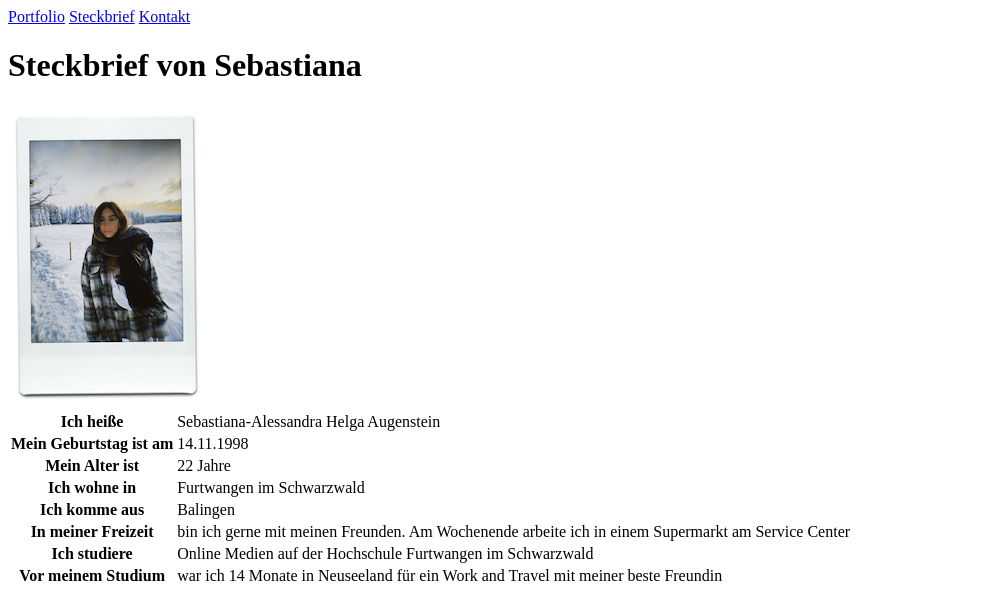
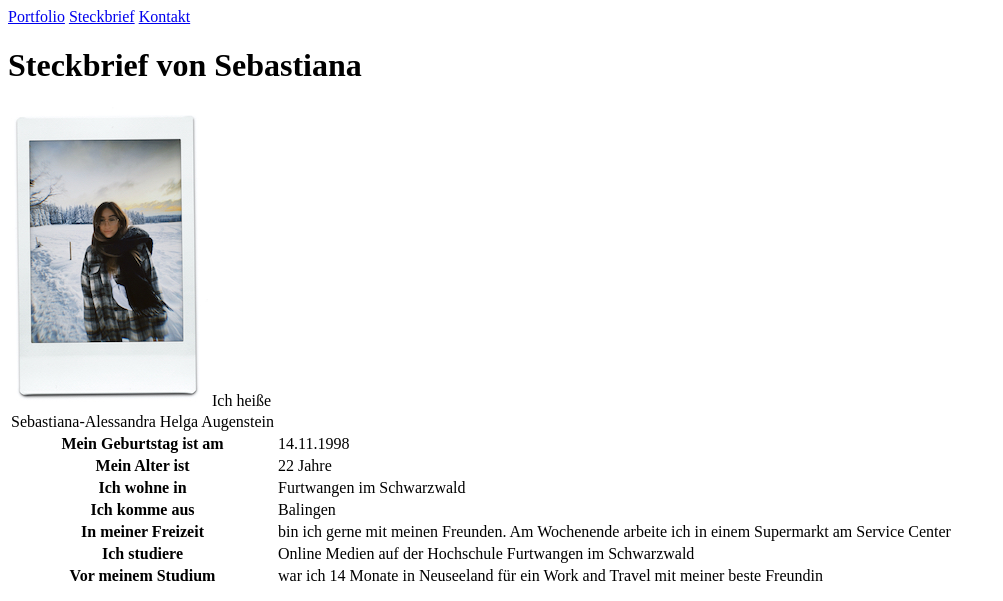
Before and after one commit to Sebieyesstone/GIS-SOSE-2021-, a plain HTML site: page P1.2 Kopie/steckbrief.html in a window 1280 px wide. Shown: the top 601 px of the page, without its empty margins (0-1003 px from the left). Drawn offline with Linux system fonts and the light colour scheme.

Commit message:
Update steckbrief.html

```diff
--- a/P1.2 Kopie/steckbrief.html
+++ b/P1.2 Kopie/steckbrief.html
@@ -19,7 +19,7 @@
     <Img src="IMG_9228.JPG" alt="Bild von Sebastiana Augenstein">
 
 
-    <table><th>Ich heiße</th><td>Sebastiana-Alessandra Helga Augenstein</td>
+    <table>Ich heiße</th><td>Sebastiana-Alessandra Helga Augenstein</td>
         </tr>
         <tr>
             <th>Mein Geburtstag ist am</th><td>14.11.1998</td>
```
